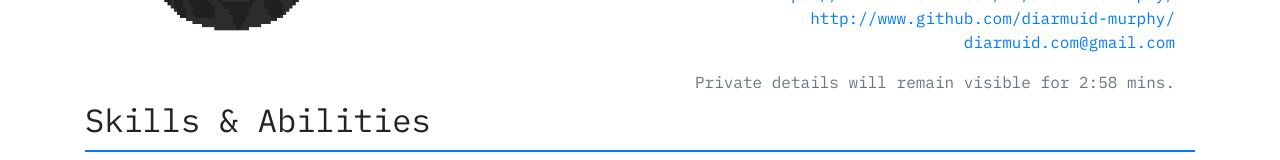
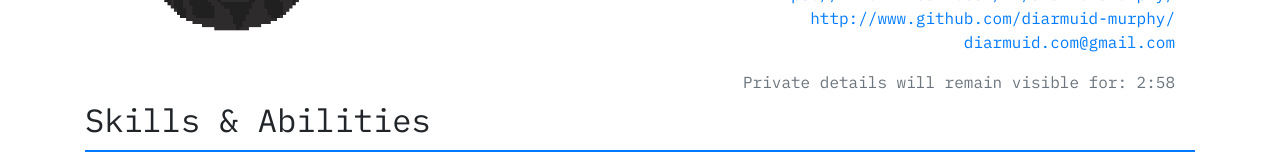
Before and after one commit to diarmuid-murphy/resume, a React (Create React App) app: page / in a window 1280 px wide. Both pictures are taken after a click on the button "Reveal private details for 3 minutes". Shown: the part 199-359 px from the top of the page. Built offline with nearby package versions, Linux system fonts and the light colour scheme.

Commit message:
fixed timer behaviour

```diff
--- a/src/App.js
+++ b/src/App.js
@@ -78,16 +78,16 @@ class App extends React.Component {
       secondsLeft < 10 ? secondsLeft = '0' + secondsLeft : secondsLeft = secondsLeft + 0;
 
       if (minsLeft === 0 && secondsLeft === '00') {
-        clearInterval(privateInformationCountdown);
-
         this.setState({
           timeLeft: '3:00'
         });
+
+        clearInterval(privateInformationCountdown);
+      } else {
+        this.setState({
+          timeLeft: `${minsLeft}:${secondsLeft}`
+        });
       }
-
-      this.setState({
-        timeLeft: `${minsLeft}:${secondsLeft}`
-      });
     }, 1000);
 
     setTimeout(this.resetState, timeVisible);
--- a/src/components/Address.js
+++ b/src/components/Address.js
@@ -16,7 +16,7 @@ function Address(props) {
 
 			{!props.isRendered ?
 				<button className="btn btn-primary btn-sm pull-right" onClick={props.reveal}>Reveal private details for 3 minutes</button> :
-				<span className="pull-right text-secondary">Private details will remain visible for {props.timeLeft} mins.</span>}
+				<span className="pull-right text-secondary">Private details will remain visible for: {props.timeLeft}</span>}
 		</address>
 	);
 }
```
